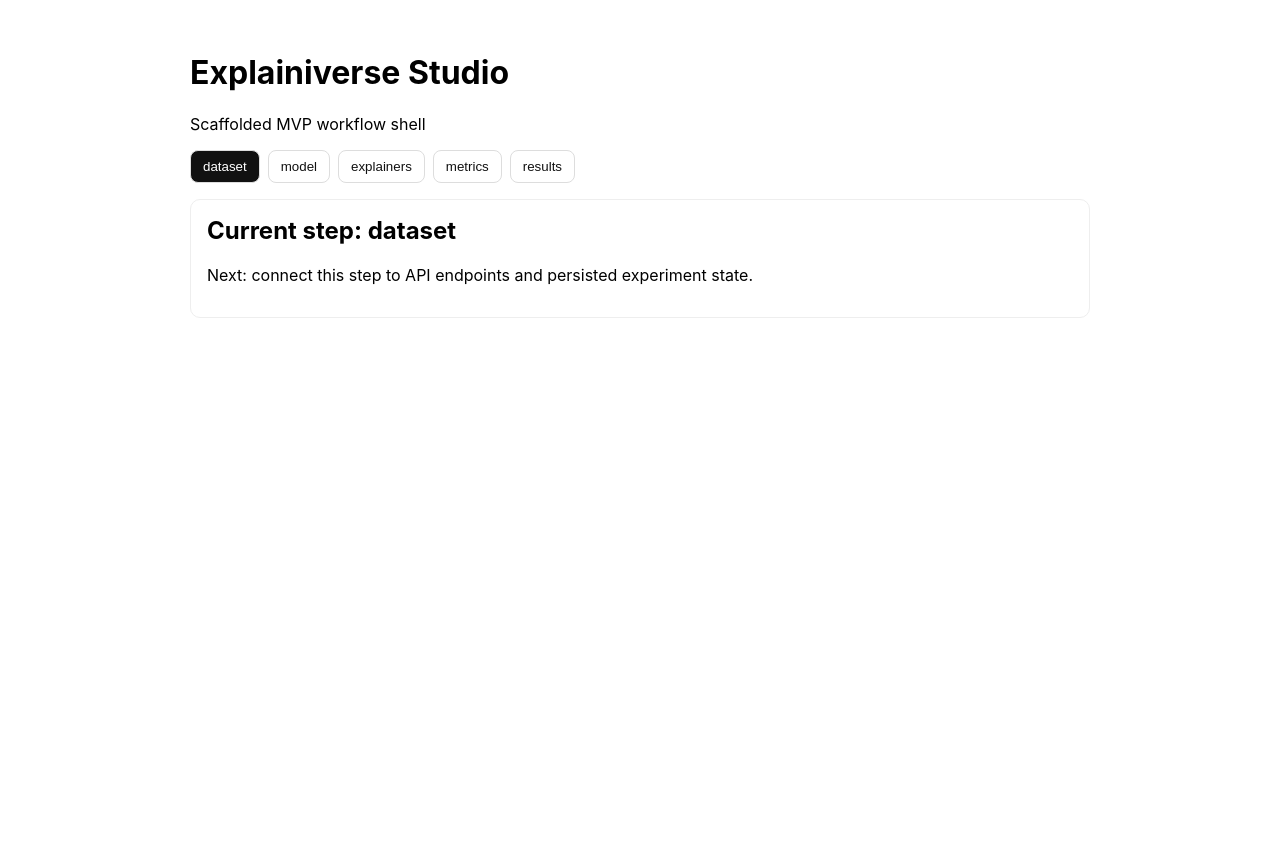
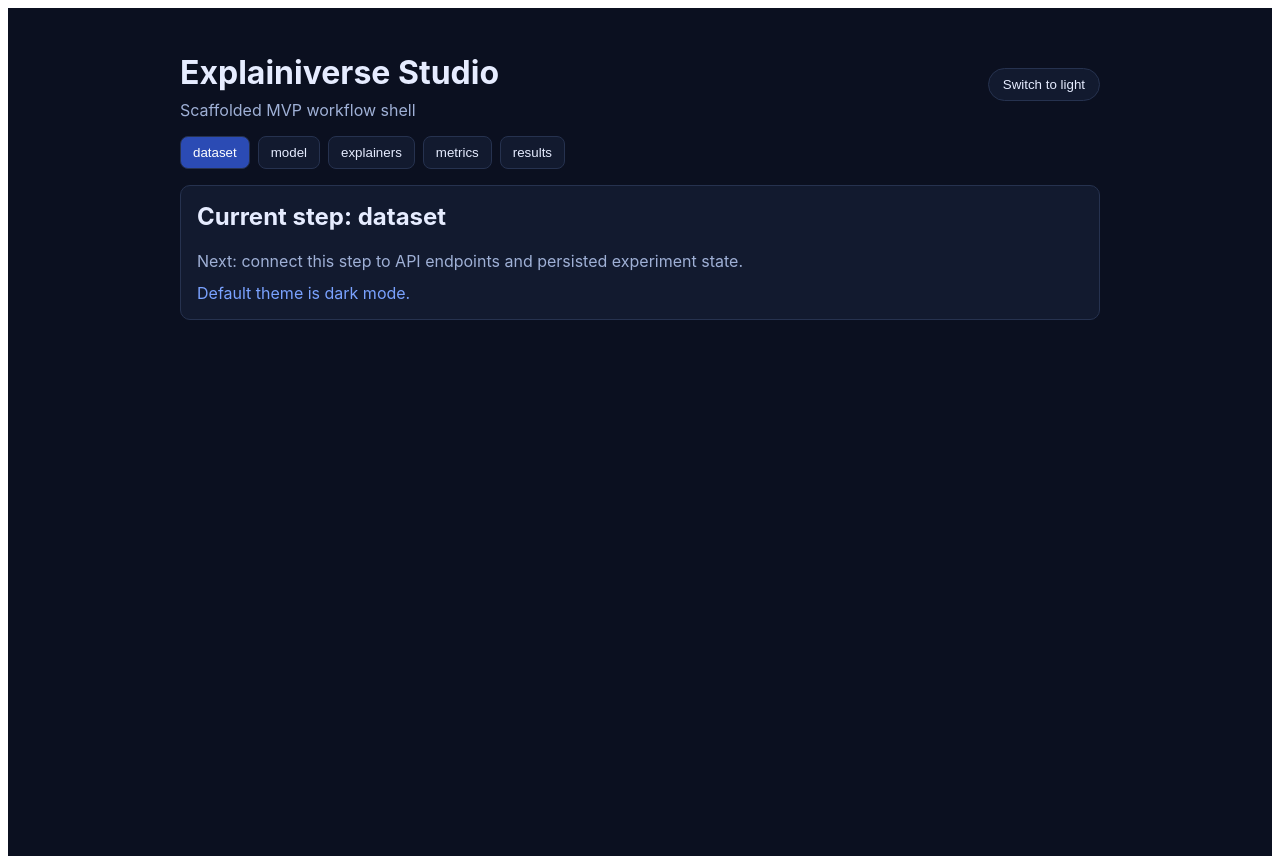
Before and after one commit to jemsbhai/explainiverse-studio, a React (Vite) app in the folder apps/web/: page / in a window 1280 px wide. Before the commit the page ends 800 px from the top, so only its background shows below. Built offline with nearby package versions, Linux system fonts and the light colour scheme.

Commit message:
Add default dark mode theme to Studio web scaffold

```diff
--- a/apps/web/src/main.tsx
+++ b/apps/web/src/main.tsx
@@ -4,27 +4,73 @@ import { QueryClient, QueryClientProvider } from "@tanstack/react-query";
 import { create } from "zustand";
 
 type WizardStep = "dataset" | "model" | "explainers" | "metrics" | "results";
+type Theme = "dark" | "light";
 
 type AppState = {
   step: WizardStep;
+  theme: Theme;
   setStep: (step: WizardStep) => void;
+  toggleTheme: () => void;
 };
 
 const useAppState = create<AppState>((set) => ({
   step: "dataset",
-  setStep: (step) => set({ step })
+  theme: "dark",
+  setStep: (step) => set({ step }),
+  toggleTheme: () =>
+    set((state) => ({
+      theme: state.theme === "dark" ? "light" : "dark"
+    }))
 }));
 
 const queryClient = new QueryClient();
 
 function App() {
-  const { step, setStep } = useAppState();
+  const { step, setStep, theme, toggleTheme } = useAppState();
   const steps: WizardStep[] = ["dataset", "model", "explainers", "metrics", "results"];
 
+  const isDark = theme === "dark";
+  const colors = {
+    background: isDark ? "#0b1020" : "#f6f8fc",
+    panel: isDark ? "#121a2f" : "#ffffff",
+    text: isDark ? "#e6ecff" : "#121212",
+    muted: isDark ? "#9fb0d6" : "#5b6170",
+    border: isDark ? "#26324f" : "#d9deea",
+    accent: isDark ? "#7aa2ff" : "#2447d5",
+    activeButton: isDark ? "#2b4bb4" : "#2447d5"
+  };
+
   return (
-    <main style={{ fontFamily: "Inter, sans-serif", padding: 24, maxWidth: 900, margin: "0 auto" }}>
-      <h1>Explainiverse Studio</h1>
-      <p>Scaffolded MVP workflow shell</p>
+    <main
+      style={{
+        fontFamily: "Inter, sans-serif",
+        padding: 24,
+        minHeight: "100vh",
+        background: colors.background,
+        color: colors.text
+      }}
+    >
+      <div style={{ maxWidth: 920, margin: "0 auto" }}>
+        <header style={{ display: "flex", justifyContent: "space-between", alignItems: "center", gap: 12 }}>
+          <div>
+            <h1 style={{ marginBottom: 8 }}>Explainiverse Studio</h1>
+            <p style={{ marginTop: 0, color: colors.muted }}>Scaffolded MVP workflow shell</p>
+          </div>
+          <button
+            onClick={toggleTheme}
+            style={{
+              borderRadius: 999,
+              border: `1px solid ${colors.border}`,
+              background: colors.panel,
+              color: colors.text,
+              padding: "8px 14px",
+              cursor: "pointer"
+            }}
+          >
+            {isDark ? "Switch to light" : "Switch to dark"}
+          </button>
+        </header>
+
         <div style={{ display: "flex", gap: 8, flexWrap: "wrap", marginBottom: 16 }}>
           {steps.map((s) => (
             <button
@@ -33,9 +79,9 @@ function App() {
               style={{
                 padding: "8px 12px",
                 borderRadius: 8,
-              border: "1px solid #ddd",
-              background: s === step ? "#111" : "#fff",
-              color: s === step ? "#fff" : "#111",
+                border: `1px solid ${colors.border}`,
+                background: s === step ? colors.activeButton : colors.panel,
+                color: s === step ? "#ffffff" : colors.text,
                 cursor: "pointer"
               }}
             >
@@ -43,10 +89,24 @@ function App() {
             </button>
           ))}
         </div>
-      <section style={{ border: "1px solid #eee", borderRadius: 10, padding: 16 }}>
+
+        <section
+          style={{
+            border: `1px solid ${colors.border}`,
+            borderRadius: 10,
+            padding: 16,
+            background: colors.panel
+          }}
+        >
           <h2 style={{ marginTop: 0 }}>Current step: {step}</h2>
-        <p>Next: connect this step to API endpoints and persisted experiment state.</p>
+          <p style={{ color: colors.muted, marginBottom: 0 }}>
+            Next: connect this step to API endpoints and persisted experiment state.
+          </p>
+          <p style={{ color: colors.accent, marginTop: 12, marginBottom: 0 }}>
+            Default theme is dark mode.
+          </p>
         </section>
+      </div>
     </main>
   );
 }
```
Lines whose indentation alone changed are shown as unchanged.
